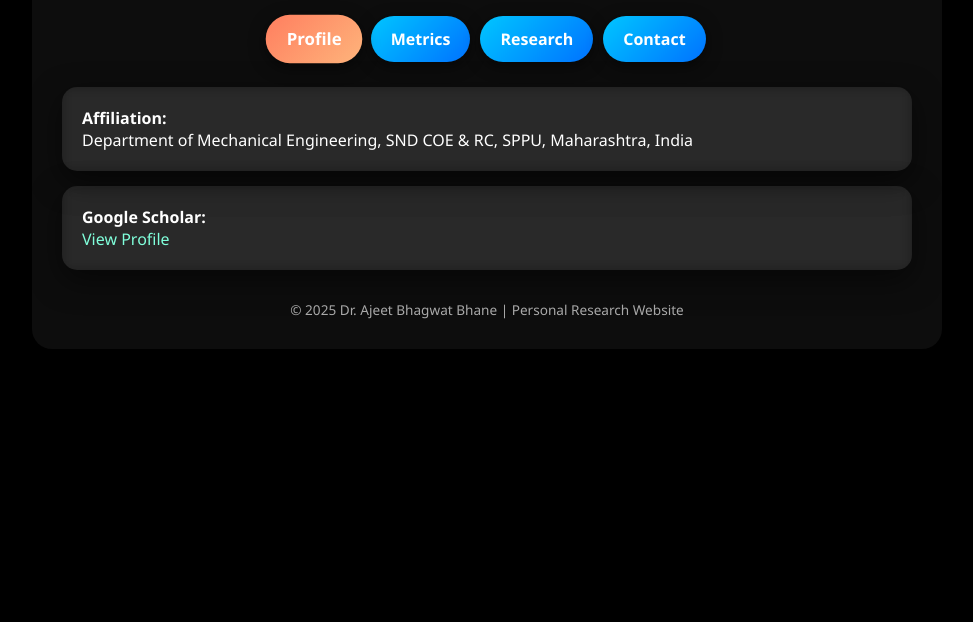
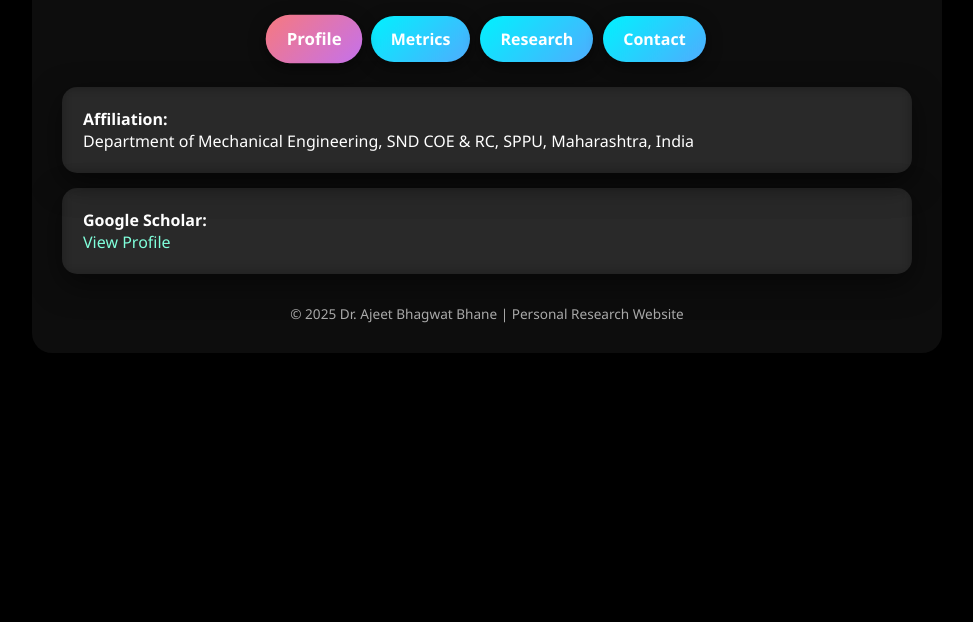
Before and after one commit to ajeetbhane/research-website, a plain HTML site: page index.html in a window 1280 px wide. Shown: the part 178-800 px from the top of the page, without its empty margins (153-1126 px from the left). Drawn offline with nearby package versions, Linux system fonts and the light colour scheme; no server answers.

Commit message:
Update index.html

```diff
--- a/index.html
+++ b/index.html
@@ -1,3 +1,4 @@
+
 <!DOCTYPE html>
 <html lang="en">
 <head>
@@ -12,13 +13,27 @@
       background: #000;
       color: #fff;
       overflow-x: hidden;
+      position: relative;
     }
     #particles-js {
       position: fixed;
       top: 0; left: 0;
       width: 100%; height: 100%;
-      z-index: -1;
-      background: #000;
+      z-index: -2;
+    }
+    .blobs {
+      position: fixed;
+      top: 0; left: 0;
+      width: 100%; height: 100%;
+      background: radial-gradient(circle at 20% 30%, rgba(79,172,254,0.3) 0%, transparent 40%),
+                  radial-gradient(circle at 80% 60%, rgba(244,114,182,0.3) 0%, transparent 50%),
+                  radial-gradient(circle at 50% 80%, rgba(199,113,237,0.2) 0%, transparent 50%);
+      animation: moveBlobs 10s infinite alternate;
+      z-index: -3;
+    }
+    @keyframes moveBlobs {
+      0% { background-position: 20% 30%, 80% 60%, 50% 80%; }
+      100% { background-position: 25% 35%, 75% 65%, 55% 75%; }
     }
     .container {
       backdrop-filter: blur(12px);
@@ -32,7 +47,7 @@
     h1 {
       text-align: center;
       font-size: 2.5em;
-      background: linear-gradient(90deg, #00c6ff, #ff7e5f);
+      background: linear-gradient(90deg, #00f2fe, #c471ed, #f7797d);
       -webkit-background-clip: text;
       -webkit-text-fill-color: transparent;
     }
@@ -47,14 +62,14 @@
       padding: 12px 20px;
       margin: 5px;
       border-radius: 30px;
-      background: linear-gradient(135deg, #00c6ff, #0072ff);
+      background: linear-gradient(135deg, #00f2fe, #4facfe);
       font-weight: bold;
       box-shadow: 0 4px 15px rgba(0,0,0,0.5);
       transition: transform 0.3s, background 0.3s;
     }
     .tab:hover, .tab.active {
       transform: scale(1.05);
-      background: linear-gradient(135deg, #ff7e5f, #feb47b);
+      background: linear-gradient(135deg, #f7797d, #c471ed);
     }
     .content {
       display: none;
@@ -65,15 +80,17 @@
     }
     .card {
       background: rgba(255,255,255,0.07);
+      border: 1px solid transparent;
       border-radius: 15px;
       padding: 20px;
       margin: 15px 0;
       box-shadow: 0 10px 30px rgba(0,0,0,0.5);
       backdrop-filter: blur(6px);
-      transition: transform 0.3s;
+      transition: transform 0.3s, border 0.3s;
     }
     .card:hover {
       transform: translateY(-5px) scale(1.02);
+      border: 1px solid rgba(79,172,254,0.5);
     }
     a {
       color: #80ffdb;
@@ -96,6 +113,7 @@
 </head>
 <body>
   <div id="particles-js"></div>
+  <div class="blobs"></div>
 
   <div class="container">
     <h1>Dr. Ajeet Bhagwat Bhane</h1>
@@ -152,22 +170,21 @@
   <script>
     particlesJS("particles-js", {
       "particles": {
-        "number": { "value": 60 },
-        "color": { "value": ["#00c6ff", "#ff7e5f", "#80ffdb"] },
+        "number": { "value": 50 },
+        "color": { "value": ["#00f2fe", "#f7797d", "#c471ed"] },
         "shape": { "type": "circle" },
-        "opacity": { "value": 0.7, "random": true },
+        "opacity": { "value": 0.6, "random": true },
         "size": { "value": 3, "random": true },
-        "line_linked": { "enable": true, "distance": 150, "color": "#ffffff", "opacity": 0.2, "width": 1 },
-        "move": { "enable": true, "speed": 2, "direction": "none", "random": true, "out_mode": "bounce" }
+        "line_linked": { "enable": true, "distance": 150, "color": "#ffffff", "opacity": 0.1, "width": 1 },
+        "move": { "enable": true, "speed": 1.5, "direction": "none", "random": true, "out_mode": "bounce" }
       },
       "interactivity": {
         "events": { "onhover": { "enable": true, "mode": "grab" } },
-        "modes": { "grab": { "distance": 200, "line_linked": { "opacity": 0.5 } } }
+        "modes": { "grab": { "distance": 200, "line_linked": { "opacity": 0.3 } } }
       },
       "retina_detect": true
     });
 
-    // Tab switching
     const tabs = document.querySelectorAll('.tab');
     const contents = document.querySelectorAll('.content');
     tabs.forEach(tab => {
@@ -179,7 +196,6 @@
       });
     });
 
-    // Fetch citation data
     fetch('https://serpapi.com/search.json?engine=google_scholar_author&author_id=_uFidiYAAAAJ&api_key=demo')
       .then(response => response.json())
       .then(data => {
```
